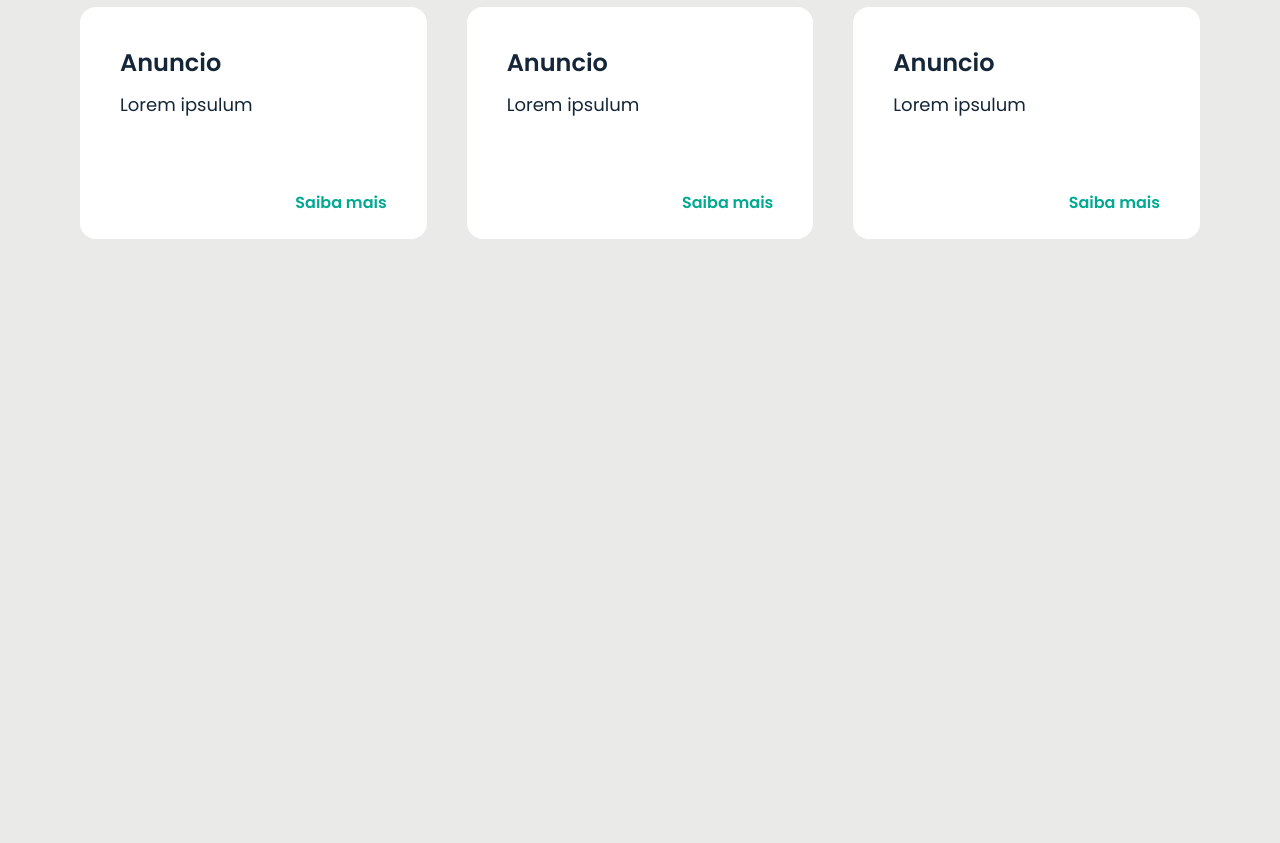
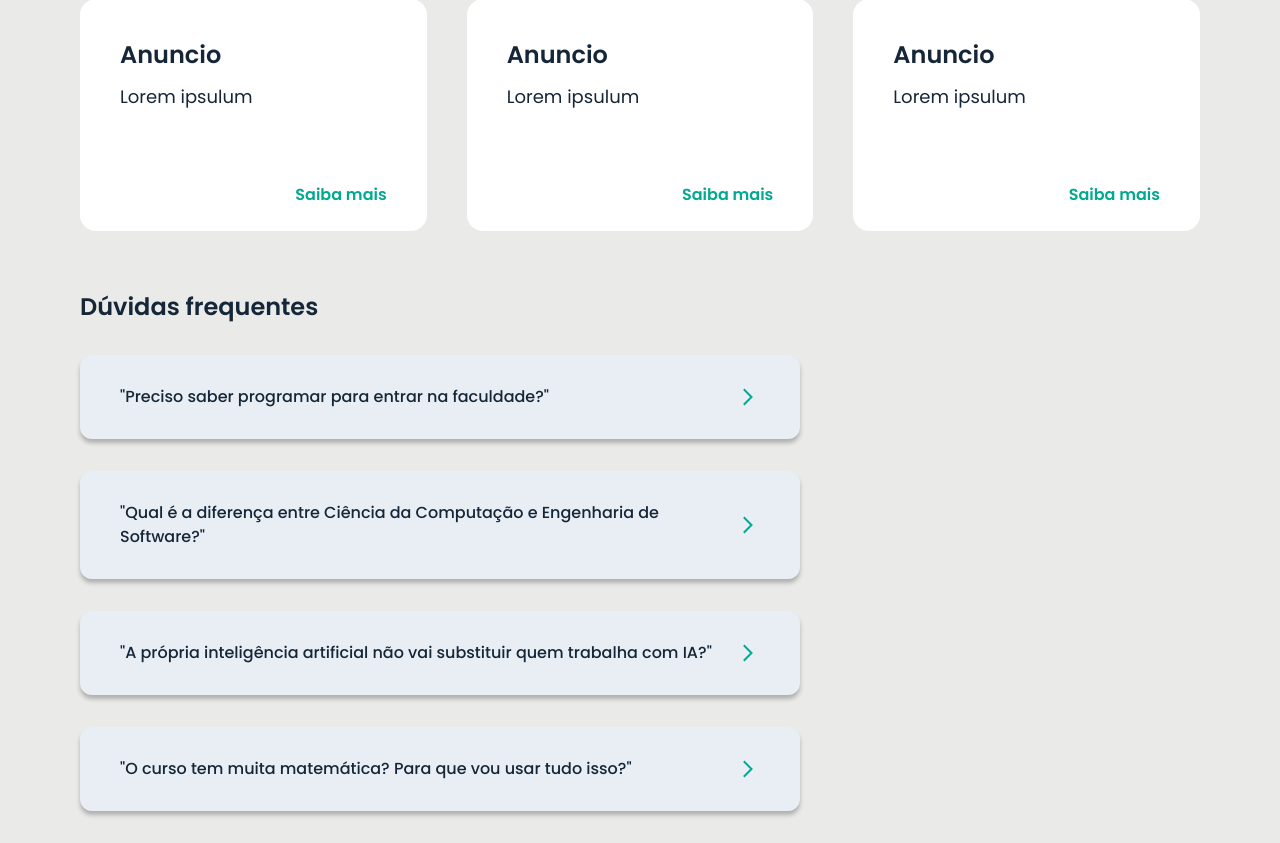
Before and after one commit to PET-Comp-UFMA/computacao-ufma, a Next.js app: page /cursos/cc in a window 1280 px wide. Shown: the part 1232-2075 px from the top of the page. Before the commit the page ends 1503 px from the top, so only its background shows below. Built offline with nearby package versions, Linux system fonts and the light colour scheme.

Commit message:
feat: Adicionando dúvidas frequentes

```diff
--- a/app/cursos/[curso]/page.tsx
+++ b/app/cursos/[curso]/page.tsx
@@ -8,6 +8,7 @@ import EstruturaCurricular, {
 import SobreCurso from '@/components/cursos/SobreCurso'
 import { ReconhecimentoCurso } from '@/components/cursos/ReconhecimentoCruso'
 import { Avisos } from '@/components/cursos/Avisos'
+import DuvidasFrequentes from '@/components/cursos/DuvidasFrequentes'
 
 type DadosCurso = {
   imagem: string
@@ -156,6 +157,10 @@ export default async function Curso({
           cor={dados.cor}
         />
 
+        <div>
+          <DuvidasFrequentes cor={dados.cor} />
+        </div>
+
       </div>
 
 
--- a/components/cursos/Avisos.tsx
+++ b/components/cursos/Avisos.tsx
@@ -1,6 +1,6 @@
 import Link from "next/link";
 
-export type CorCurso = 'cc' | 'ia' | 'licenciatura'
+import { CorCurso } from "./EstruturaCurricular";
 
 type AvisoCardProps = {
     title?: string;
@@ -52,7 +52,7 @@ export function Avisos({
 }: AvisoCardProps) {
     return (
         <div className='flex flex-col gap-6'>
-            <h1 className='font-semibold text-4xl'>Avisos</h1>
+            <h1 className='font-semibold text-2xl'>Avisos</h1>
             <div className='flex gap-10'>
                 <AvisoCard cor={cor} />
                 <AvisoCard cor={cor} />
--- /dev/null
+++ b/components/cursos/DuvidasFrequentes.tsx
@@ -0,0 +1,102 @@
+import { CorCurso } from "./EstruturaCurricular";
+
+type DuvidaProps = {
+    id?: number;
+    question?: string;
+    answer?: string;
+    cor: CorCurso;
+}
+
+const coresSeta: Record<CorCurso, string> = {
+    cc: 'text-cc',
+    ia: 'text-ia',
+    licenciatura: 'text-licenciatura',
+}
+
+const duvidas = [
+    {
+        id: 1,
+        question: 'Preciso saber programar para entrar na faculdade?',
+        answer: 'Não. As disciplinas introdutórias começam do zero, ensinando lógica de programação antes de avançar para linguagens específicas.',
+    },
+    {
+        id: 2,
+        question: 'Qual é a diferença entre Ciência da Computação e Engenharia de Software?',
+        answer: 'Ciência da Computação foca mais nos fundamentos teóricos, algoritmos e matemática, enquanto Engenharia de Software foca no ciclo de desenvolvimento, arquitetura e gestão de sistemas.',
+    },
+    {
+        id: 3,
+        question: 'A própria inteligência artificial não vai substituir quem trabalha com IA?',
+        answer: 'A IA atua como ferramenta de produtividade. Profissionais continuam essenciais para projetar, treinar, auditar e integrar esses modelos aos problemas reais.',
+    },
+    {
+        id: 4,
+        question: 'O curso tem muita matemática? Para que vou usar tudo isso?',
+        answer: 'Sim, especialmente cálculo, álgebra linear e estatística. Elas são a base para entender como algoritmos funcionam, otimizar sistemas e treinar modelos de dados.',
+    }
+];
+
+export default function DuvidasFrequentes({
+    cor,
+}: DuvidaProps) {
+    return (
+        <div className="Duvidas flex flex-col gap-8 max-w-180">
+            <h2 className='text-2xl font-semibold'>Dúvidas frequentes</h2>
+
+            <div className='flex flex-col gap-8 w-full'>
+                {duvidas.map((item) => {
+                    return (
+                        <DuvidaCard key={item.id} question={item.question} answer={item.answer} cor={cor} />
+                    );
+                })}
+            </div>
+
+        </div>
+    );
+}
+
+function DuvidaCard({
+    id,
+    question,
+    answer,
+    cor,
+}: DuvidaProps) {
+    return (
+        <details key={id} className='group bg-[#E8EEF4] rounded-xl px-5 py-3.5 shadow-[0_4px_4px_0_rgba(0,0,0,0.25)] overflow-hidden'>
+            <summary className='flex items-center justify-between gap-4 px-5 py-4 cursor-pointer list-none font-medium text-azul-escuro'>
+                <p>&quot;{question}&quot;</p>
+                <SetaSvg cor={cor} />
+            </summary>
+
+            <div className='px-5 pb-4 pt-1 text-gray-700 leading-relaxed'>
+                {answer}
+            </div>
+        </details>
+    );
+}
+
+function SetaSvg({
+    cor,
+}: DuvidaProps) {
+    return (
+        <svg
+            width="24"
+            height="24"
+            viewBox="0 0 24 24"
+            fill="none"
+            xmlns="http://w3.org"
+            role="img"
+            aria-label="Ícone seta direita"
+            className={`shrink-0 transition-transform duration-200 group-open:rotate-90 ${coresSeta[cor]}`}
+        >
+            <path
+                d="M8.5 5L15.5 12L8.5 19"
+                stroke="currentColor"
+                strokeWidth="2"
+                strokeLinecap="square"
+                strokeLinejoin="miter"
+            />
+        </svg>
+        // <Image width={25} height={25} src="/icons/si_chevron-right-alt-duotone.svg" alt="Ícone seta diretna" className='shrink-0 transition-transform duration-200 group-open:rotate-90' />
+    );
+}
```
